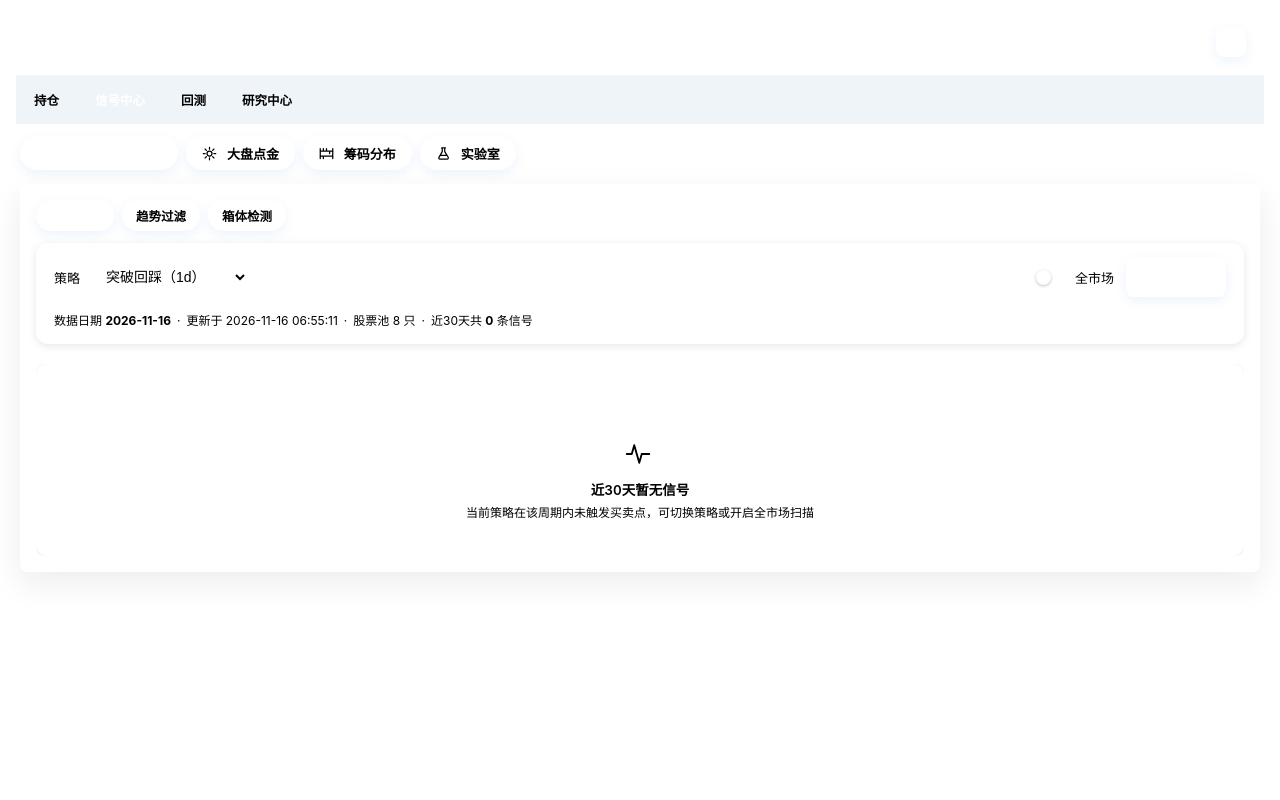
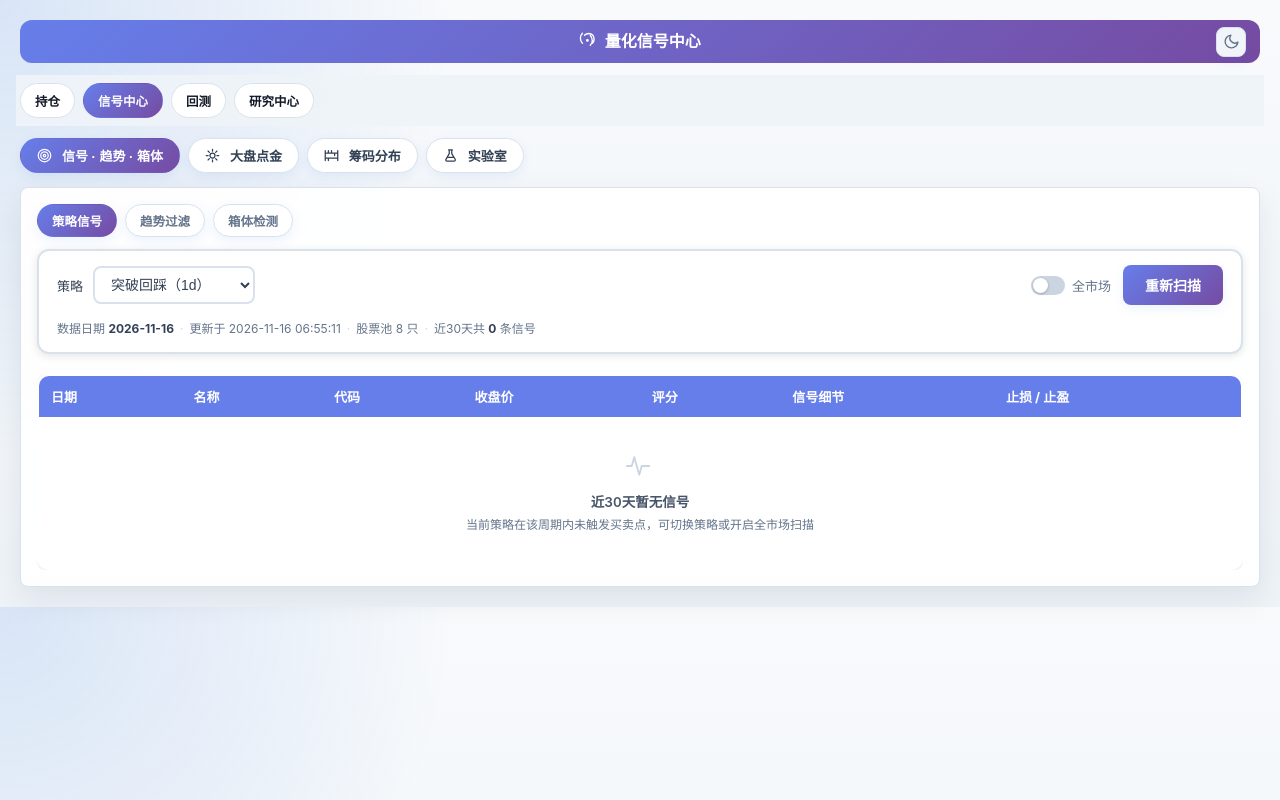
Before and after one commit to rollstone6/jungle-trading, a FastAPI app: page /quant in a window 1280 px wide. Run offline with FastAPI, Linux system fonts and the light colour scheme; data that the repository does not hold is empty; parts of the project's set-up code (start-up, migrations or seed data) failed here and were passed over.

Commit message:
fix(theme): 恢复 :root 亮色 token 字面值——收敛脚本误将基色改为自引用 var(--x)（CSS 循环引用=整块失效，亮色全站裸奔）
Agent-Task: t_712add03
Co-authored-by: Hermes Agent <hermes@nousresearch.com>

```diff
--- a/static/styles.css
+++ b/static/styles.css
@@ -1,24 +1,24 @@
 :root {
   color-scheme: light;
-  --bg: var(--bg);
-  --panel: var(--panel);
-  --text: var(--text);
-  --muted: var(--muted);
-  --line: var(--line);
-  --blue: var(--blue);
-  --cyan: var(--cyan);
-  --green: var(--green);
-  --red: var(--red);
-  --accent: var(--accent);
-  --accent-2: var(--accent-2);
+  --bg: #eef3f8;
+  --panel: #ffffff;
+  --text: #121826;
+  --muted: #667085;
+  --line: #d9e2ec;
+  --blue: #1764d8;
+  --cyan: #0e8aa8;
+  --green: #0a7d57;
+  --red: #d92d20;
+  --accent: #667eea;
+  --accent-2: #764ba2;
   --accent-rgb: 102, 126, 234;
-  --accent-grad: var(--accent-grad);
-  --amber: var(--amber);
+  --accent-grad: linear-gradient(135deg, #667eea, #764ba2);
+  --amber: #b76e00;
   --shadow: 0 12px 32px rgba(var(--text-rgb), 0.08);
   /* ===== 批次0：UI 统一 design tokens（ui-unify-plan §1.3，新增别名不改动既有值） ===== */
   --gain: var(--red); --loss: var(--green);   /* 红涨绿跌语义别名，全站唯一来源 */
-  --warn: var(--warn); --info: var(--info);           /* 警示/信息，只给需关注项 */
-  --neutral-bg: var(--neutral-bg); --neutral-fg: var(--neutral-fg);
+  --warn: #f59e0b; --info: #3b82f6;           /* 警示/信息，只给需关注项 */
+  --neutral-bg: #f3f4f6; --neutral-fg: #6b7280;
   --brand-1: var(--accent); --brand-2: var(--accent-2);     /* 紫渐变横幅/active */
   --sp-1: 4px; --sp-2: 8px; --sp-3: 12px; --sp-4: 16px; --sp-5: 24px;
   --r-pill: 999px; --r-card: 12px; --r-btn: 8px;
@@ -26,18 +26,18 @@
   --topbar-h: 42px;                            /* 顶栏目标高度 */
   --container-w: 1200px; --container-w-wide: 1280px;
   /* ===== 黑夜模式扩展语义 token（t_712add03）：亮色=现值，dark 块统一覆盖 ===== */
-  --panel-2: var(--panel-2);      /* 次级面板/隔行底 */
-  --panel-3: var(--panel-3);      /* hover/chip 底 */
-  --chip-bg: var(--chip-bg);      /* 彩色淡底 chip */
-  --line-strong: var(--line-strong);  /* 深一档边框 */
-  --text-soft: var(--text-soft);    /* 深灰正文 */
-  --text-mid: var(--text-mid);     /* 次灰正文 */
-  --muted-2: var(--muted-2);      /* 小字灰（全站规范色） */
-  --tint-red-bg: var(--tint-red-bg);  --tint-red-fg: var(--tint-red-fg);      /* 红语义淡底/深字 */
-  --tint-green-bg: var(--tint-green-bg); --tint-green-fg: var(--tint-green-fg);
-  --tint-amber-bg: var(--tint-amber-bg); --tint-amber-fg: var(--tint-amber-fg);
-  --tint-blue-bg: var(--chip-bg);  --tint-blue-fg: var(--tint-blue-fg);
-  --tint-violet-bg: var(--tint-violet-bg); --tint-violet-fg: var(--tint-violet-fg);
+  --panel-2: #f8fafc;      /* 次级面板/隔行底 */
+  --panel-3: #f1f5f9;      /* hover/chip 底 */
+  --chip-bg: #eef4fb;      /* 彩色淡底 chip */
+  --line-strong: #cbd5e1;  /* 深一档边框 */
+  --text-soft: #334155;    /* 深灰正文 */
+  --text-mid: #475569;     /* 次灰正文 */
+  --muted-2: #64748b;      /* 小字灰（全站规范色） */
+  --tint-red-bg: #fff7f6;  --tint-red-fg: #b42318;      /* 红语义淡底/深字 */
+  --tint-green-bg: #f1fbf7; --tint-green-fg: #065f46;
+  --tint-amber-bg: #fff8e8; --tint-amber-fg: #92400e;
+  --tint-blue-bg: #eef4fb;  --tint-blue-fg: #184a90;
+  --tint-violet-bg: #f8f7ff; --tint-violet-fg: #3730a3;
   --glow-rgb: 23, 100, 216; /* 品牌蓝辉光基色（dark 下提亮低透明） */
   --grid-line: rgba(var(--line-rgb), 0.9);  /* 图表网格线 */
   --chart-axis: var(--muted-2);                   /* 图表轴文字 */
```
